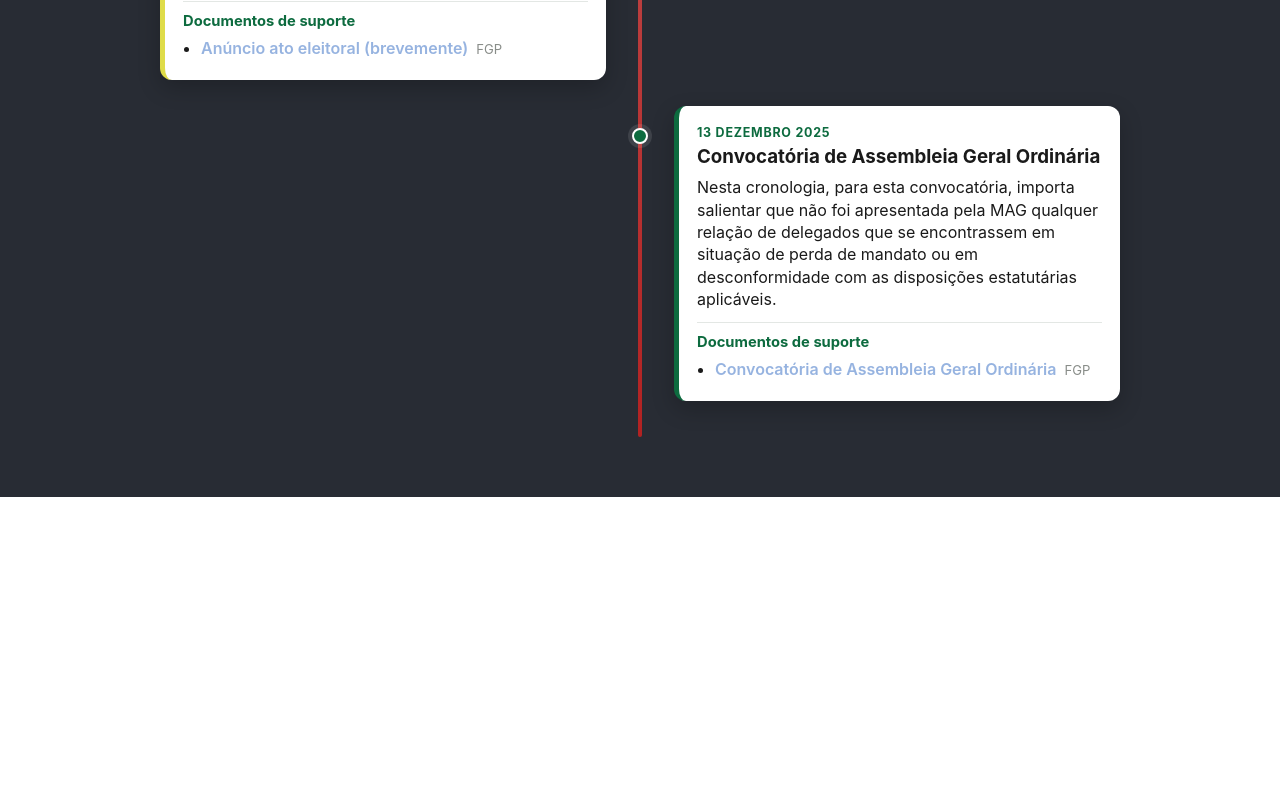
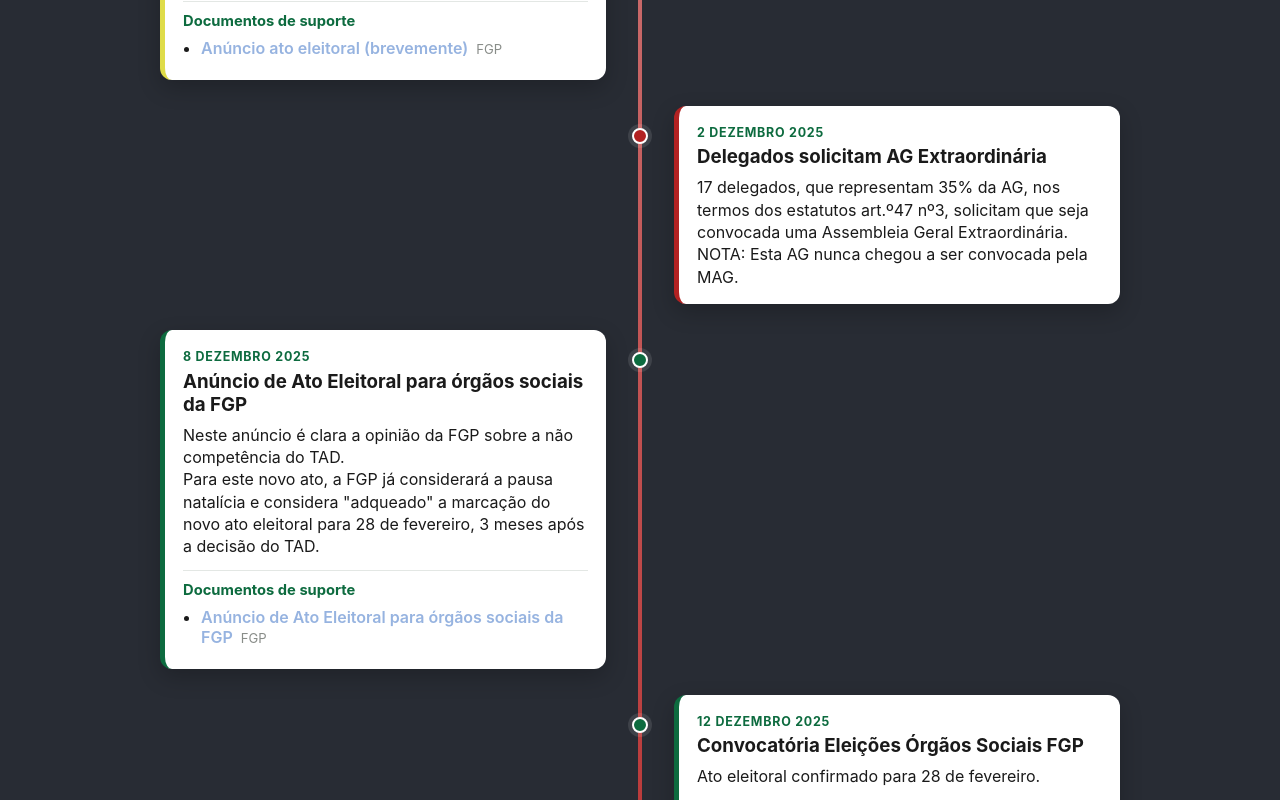
Before and after one commit to ginasticaPT/site, a React (Create React App) app: page /site/timeline in a window 1280 px wide. Shown: the part 6880-7680 px from the top of the page. Before the commit the page ends 7377 px from the top, so only its background shows below. Built offline with nearby package versions, Linux system fonts and the light colour scheme; the HTML template or start-up script is replaced by a standard one.

Commit message:
Update Timeline.js

```diff
--- a/src/pages/Timeline.js
+++ b/src/pages/Timeline.js
@@ -307,7 +307,7 @@ function Timeline() {
     },
     {
       date: '26 novembro 2025',
-      title: 'Anúncio de Ato Eleitoral para os órgãos sociais da FGP',
+      title: 'Anúncio de Ato Eleitoral para os órgãos sociais da FGP (brevemente)',
       fact:'No seguimento do esclarecimento do TAD a proceder, brevemente, ao proceder ao anúncio da data das eleições.',
       tone: 'alert',
       documents: [
@@ -315,6 +315,44 @@ function Timeline() {
           label: 'Anúncio ato eleitoral (brevemente)',
           source: 'FGP',
           url: `${process.env.PUBLIC_URL}/documents/FGP - 2025 - CC 0158 - Anúncio de Ato Eleitoral.pdf`
+        }
+      ]
+    },
+    {
+      date: '2 dezembro 2025',
+      title: 'Delegados solicitam AG Extraordinária',
+      fact: [
+        '17 delegados, que representam 35% da AG, nos termos dos estatutos art.º47 nº3, solicitam que seja convocada uma Assembleia Geral Extraordinária.',
+        'NOTA: Esta AG nunca chegou a ser convocada pela MAG.',
+        ],
+      tone: 'negative',
+    },
+    {
+      date: '8 dezembro 2025',
+      title: 'Anúncio de Ato Eleitoral para órgãos sociais da FGP',
+      fact: [
+        'Neste anúncio é clara a opinião da FGP sobre a não competência do TAD.',
+        'Para este novo ato, a FGP já considerará a pausa natalícia e considera "adqueado" a marcação do novo ato eleitoral para 28 de fevereiro, 3 meses após a decisão do TAD.',
+      ],
+      tone: 'positive',
+      documents: [
+        {
+          label: 'Anúncio de Ato Eleitoral para órgãos sociais da FGP',
+          source: 'FGP',
+          url: `${process.env.PUBLIC_URL}/documents/FGP - 2025 - CC 0160 - AnÚncio de Ato Eleitoral.pdf`
+        }
+      ]
+    },
+    {
+      date: '12 dezembro 2025',
+      title: 'Convocatória Eleições Órgãos Sociais FGP',
+      fact: 'Ato eleitoral  confirmado para 28 de fevereiro.',
+      tone: 'positive',
+      documents: [
+        {
+          label: 'Anúncio de Ato Eleitoral para órgãos sociais da FGP',
+          source: 'FGP',
+          url: `${process.env.PUBLIC_URL}/documents/FGP - 2025 - CC0161 - Convocatória Eleições Órgãos Sociais FGP.pdf`
         }
       ]
     },
```
